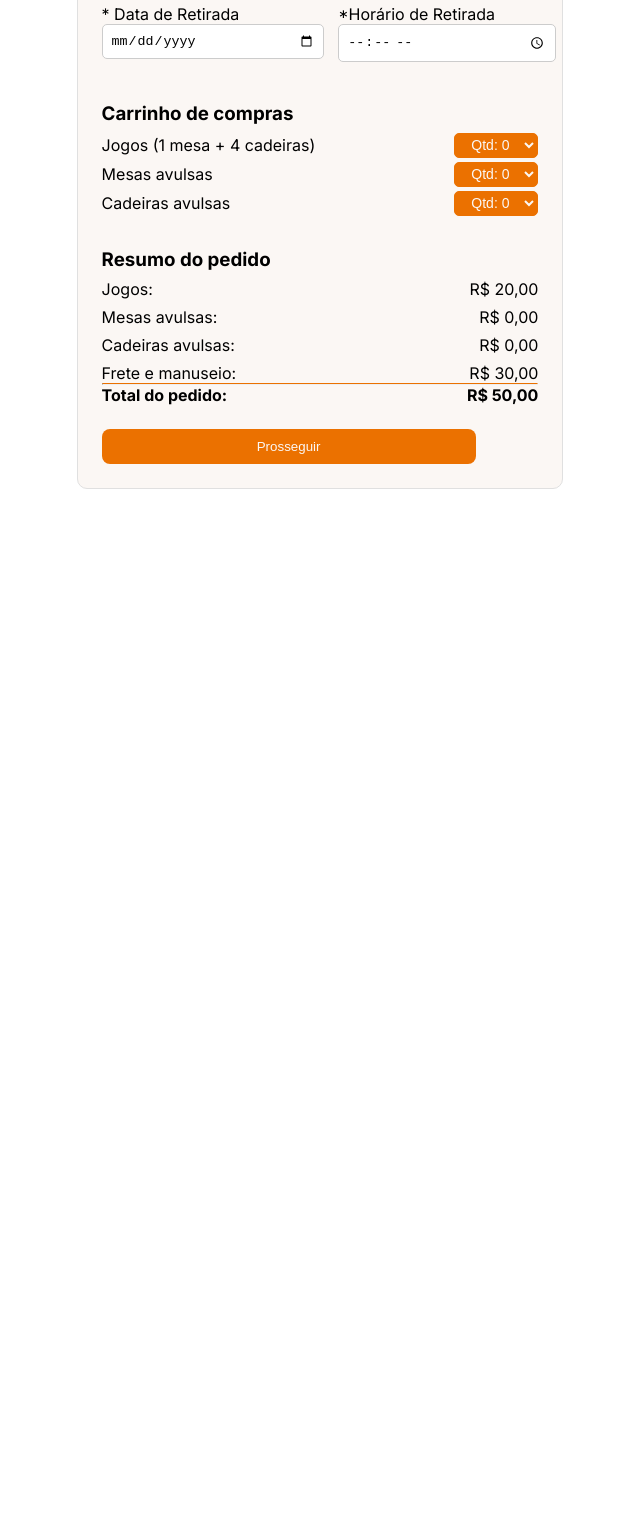
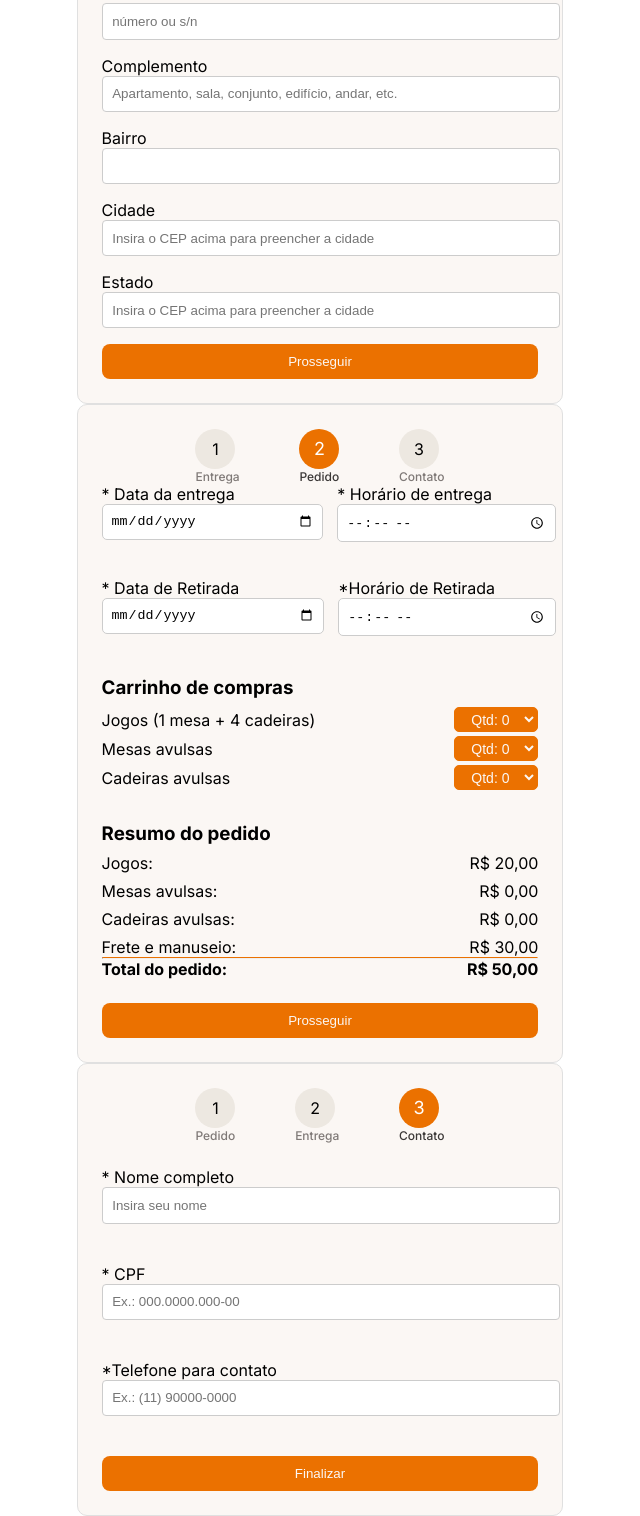
Before and after one commit to anacaroline125/bgfestas, a plain HTML site: page formularios/index.html in a window 1280 px wide. Shown: the part 241-1757 px from the top of the page, without its empty margins (0-640 px from the left). Before the commit the page ends 800 px from the top, so only its background shows below. Drawn offline with Linux system fonts and the light colour scheme.

Commit message:
Add files via upload

```diff
--- a/css/style.css
+++ b/css/style.css
@@ -4,7 +4,7 @@
     padding: 0;
 }
 html, body{
-    height: 100%;
+    /* height: 100%; */
 }
 hr{
     border-top: 1px solid #EB7100;
@@ -49,7 +49,7 @@ hr{
     background-color: #EB7100;
     color: #FBF7F4;
     height: 35px;
-    width: 374px;
+    width: 100%;
     border: none;
     border-radius: 0.5rem;
 }
@@ -66,7 +66,7 @@ hr{
 }
 .card{
     font-family: "Inter", sans-serif;
-    max-width: 27.3rem; /* Define a largura máxima do card */
+    width: 27.3rem; /* Define a largura máxima do card */
     padding: 24px;
     border: 1px solid #e0e0e0;
     border-radius: 10px;
@@ -126,6 +126,11 @@ hr{
     flex-direction: column;
     gap: 0.25rem;
 }
+.form-contato{
+    display: flex;
+    flex-direction: column;
+    gap: 1.5rem;
+}
 form input {
     width: 100%;
     padding: 0.6rem;
--- a/formularios/index.html
+++ b/formularios/index.html
@@ -15,11 +15,58 @@
         <header>
           <div class="numero-etapa-certa">
             <div>1</div>
+            <h5>Entrega</h5>
+          </div>
+          <div class="numero-etapa">
+            <div>2</div>
             <h5>Pedido</h5>
           </div>
           <div class="numero-etapa">
+            <div>3</div>
+            <h5>Contato</h5>
+          </div>
+        </header>
+        <div class="form-etapa">
+          <div>
+            <label for="cep">CEP</label>
+            <input type="text" id="cep" placeholder="Ex.: 00000-000">
+          </div>
+          <div>
+            <label for="endereco">Endereço</label>
+            <input type="text" id="endereco" placeholder="">
+          </div>
+          <div>
+            <label for="numero">Número</label>
+            <input type="text" id="numero" placeholder="número ou s/n">
+          </div>
+          <div>
+            <label for="complemento">Complemento</label>
+            <input type="text" id="complemento" placeholder="Apartamento, sala, conjunto, edifício, andar, etc.">
+          </div>
+          <div>
+            <label for="bairro">Bairro</label>
+            <input type="text" id="bairro" placeholder="">
+          </div>
+          <div>
+            <label for="cidade">Cidade</label>
+            <input type="text" id="cidade" placeholder="Insira o CEP acima para preencher a cidade">
+          </div>
+          <div>
+            <label for="estado">Estado</label>
+            <input type="text" id="estado" placeholder="Insira o CEP acima para preencher a cidade">
+          </div>
+        </div>
+        <button type="submit" class="btn-prosseguir">Prosseguir</button>
+      </form>
+      <form class="card">
+        <header>
+          <div class="numero-etapa">
+            <div>1</div>
+            <h5>Entrega</h5>
+          </div>
+          <div class="numero-etapa-certa">
             <div>2</div>
-            <h5>Entrega</h5>
+            <h5>Pedido</h5>
           </div>
           <div class="numero-etapa">
             <div>3</div>
@@ -104,47 +151,38 @@
           </div>
         </div>
       </form>
-      <!-- <form class="card">
-          <div class="numero-etapa">1</div>
-          <div class="numero-etapa-certa">2</div>
-          <div class="numero-etapa">3</div>
-
-          <div class="form-etapa">
-            <div>
-              <label for="cep">CEP</label>
-              <input type="text" id="cep" placeholder="Ex.: 00000-000">
+      <form class="card">
+        <div class="form-contato">
+          <header>
+            <div class="numero-etapa">
+              <div>1</div>
+              <h5>Pedido</h5>
             </div>
-            <div>
-              <label for="endereco">Endereço</label>
-              <input type="text" id="endereco" placeholder="">
+            <div class="numero-etapa">
+              <div>2</div>
+              <h5>Entrega</h5>
             </div>
-            <div>
-              <label for="numero">Número</label>
-              <input type="text" id="numero" placeholder="número ou s/n">
+            <div class="numero-etapa-certa">
+              <div>3</div>
+              <h5>Contato</h5>
             </div>
-            <div>
-              <label for="complemento">Complemento</label>
-              <input type="text" id="complemento" placeholder="Apartamento, sala, conjunto, edifício, andar, etc.">
-            </div>
-            <div>
-              <label for="bairro">Bairro</label>
-              <input type="text" id="bairro" placeholder="">
-            </div>
-            <div>
-              <label for="cidade">Cidade</label>
-              <input type="text" id="cidade" placeholder="Insira o CEP acima para preencher a cidade">
-            </div>
-            <div>
-              <label for="estado">Estado</label>
-              <input type="text" id="estado" placeholder="Insira o CEP acima para preencher a cidade">
-            </div>
+          </header>
+          <div>
+            <label for="nome"><span>*</span> Nome completo</label>
+            <input type="text" id="nome" placeholder="Insira seu nome">
           </div>
-
-          <button type="submit" class="btn-prosseguir">Prosseguir</button>
-        </form> -->
-
+          <div>
+            <label for="cpf"><span>*</span> CPF</label>
+            <input type="text" id="cpf" placeholder="Ex.: 000.0000.000-00">
+          </div>
+          <div>
+            <label for="telefone"><span>*</span>Telefone para contato</label>
+            <input type="text" id="telefone" placeholder="Ex.: (11) 90000-0000">
+          </div>
+          <button class="btn-prosseguir">Finalizar</button>
+        </div>
+      </form>
     </div>
-
     <div class="direita">
       <img src="aaaa" alt="">
     </div>
```
